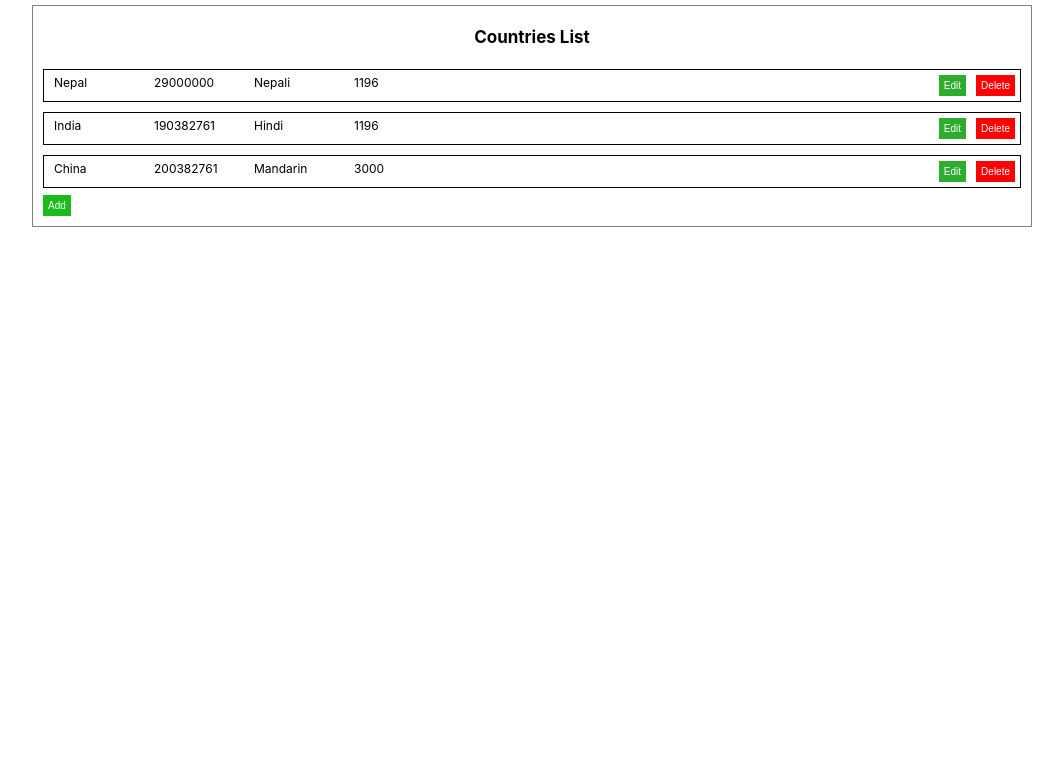
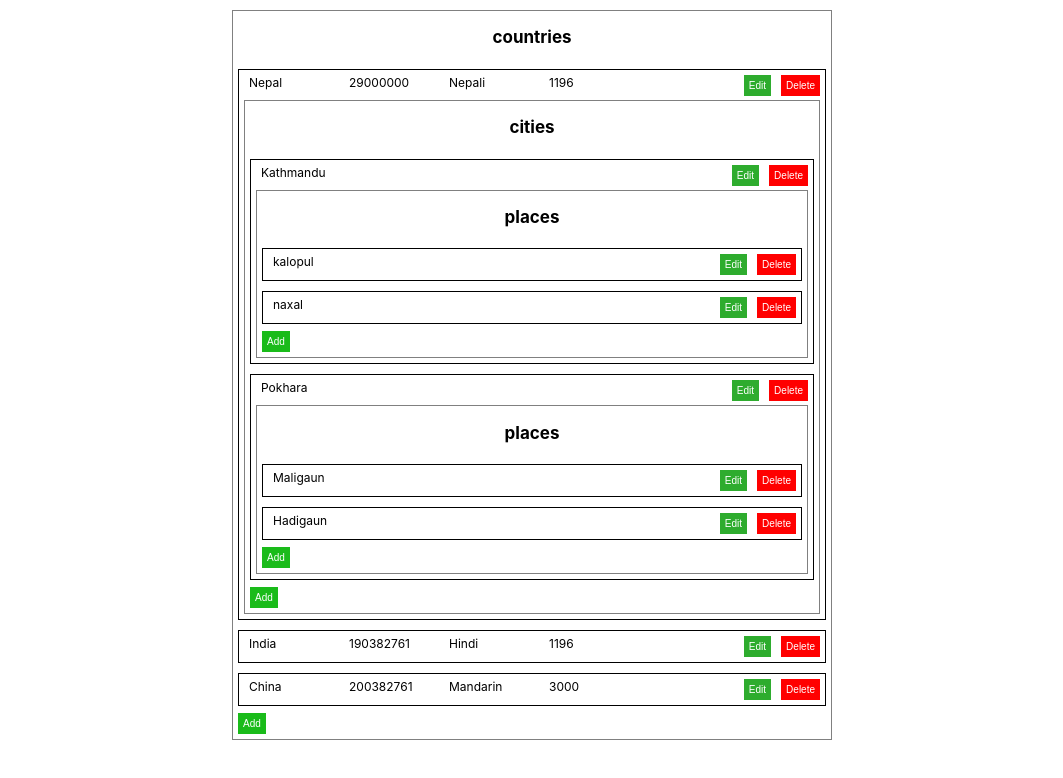
Before and after one commit to riwajp/countries-list, a React (Create React App) app: page / in a window 1280 px wide. Shown: the top 778 px of the page, without its empty margins (108-1171 px from the left). Built offline with nearby package versions, Linux system fonts and the light colour scheme.

Commit message:
Nested lists

```diff
--- a/src/App.css
+++ b/src/App.css
@@ -8,10 +8,10 @@
 .list-container{
   margin-left:auto;
   margin-right:auto;
-  width:100rem;
-  margin-top:0.5rem;
+  max-width:60rem;
+  margin-top:1rem;
   border: 1px solid gray;
-  padding:1rem;
+  padding:0.5rem;
 
 
 }
--- a/src/App.js
+++ b/src/App.js
@@ -9,6 +9,24 @@ function App() {
       population: 29000000,
       language: "Nepali",
       pci: 1196,
+      cities: [
+        {
+          key: 1,
+          value: "Kathmandu",
+          places: [
+            { key: 1, value: "kalopul" },
+            { key: 2, value: "naxal" },
+          ],
+        },
+        {
+          key: 2,
+          value: "Pokhara",
+          places: [
+            { key: 1, value: "Maligaun" },
+            { key: 2, value: "Hadigaun" },
+          ],
+        },
+      ],
     },
     {
       key: 2,
@@ -28,19 +46,29 @@ function App() {
   ];
 
   const [items, setItems] = useState(list_items);
-  const schema = [
-    { name: "value", type: "text" },
-    { name: "population", type: "number" },
-    { name: "language", type: "text" },
-    { name: "pci", type: "number" },
-  ];
+  const schema = {
+    countries: [
+      { name: "value", type: "text" },
+      { name: "population", type: "number" },
+      { name: "language", type: "text" },
+      { name: "pci", type: "number" },
+    ],
+    cities: [{ name: "value", type: "text" }],
+    places: [{ name: "value", type: "text" }],
+  };
+  const default_values = {
+    countries: list_items[0],
+    cities: list_items[0].cities[0],
+    places: list_items[0].cities[0].places[0],
+  };
   return (
     <div className="App">
       <List
-        title="Countries List"
+        title="countries"
         items={items}
         setItems={setItems}
         schema={schema}
+        default_values={default_values}
       />
     </div>
   );
--- a/src/components/FormInput.js
+++ b/src/components/FormInput.js
@@ -9,8 +9,7 @@ const FilterInput = forwardRef(
 
       options,
       controlled,
-      setControlledFilters,
-      controlled_filters,
+      handleChange,
       ...field
     },
     ref
@@ -19,12 +18,8 @@ const FilterInput = forwardRef(
     if (controlled) {
       controlled_props = {
         onChange: (e) => {
-          setControlledFilters({
-            ...controlled_filters,
-            [name]: e.target.value,
-          });
+          handleChange(name, e.target.value);
         },
-        value: controlled_filters[name] || "",
       };
     }
     switch (type) {
--- a/src/components/List.js
+++ b/src/components/List.js
@@ -1,14 +1,14 @@
 import ListItem from "./ListItem";
 import { useState } from "react";
 
-const List = ({ schema, title, items, setItems }) => {
+const List = ({ schema, title, items, setItems, default_values }) => {
   const [new_items_key, setNewItemsKey] = useState([]);
 
   const deleteItem = (item) =>
     setItems(items.filter((i) => i.key !== item.key));
 
   const saveItem = (item) => {
-    const items_temp = items;
+    const items_temp = [...items];
     const item_index = items.findIndex((i) => item.key == i.key);
     items_temp[item_index] = item;
     setNewItemsKey(new_items_key.filter((i) => i !== item.key));
@@ -19,16 +19,7 @@ const List = ({ schema, title, items, setItems }) => {
     const key = Math.random();
     setNewItemsKey([...new_items_key, key]);
 
-    setItems([
-      ...items,
-      {
-        key: key,
-        value: "Nepal",
-        population: 10000,
-        language: "Nepali",
-        pci: 1000,
-      },
-    ]);
+    setItems([...items, { ...default_values[title], key: key }]);
   };
 
   const render_items = items.map((item) => (
@@ -39,6 +30,8 @@ const List = ({ schema, title, items, setItems }) => {
       saveItem={saveItem}
       isNew={new_items_key.includes(item.key)}
       schema={schema}
+      title={title}
+      default_values={default_values}
     />
   ));
 
--- a/src/components/ListItem.js
+++ b/src/components/ListItem.js
@@ -1,12 +1,14 @@
 import { useState, useEffect, useMemo } from "react";
 import FormInput from "./FormInput";
+import List from "./List";
 const ListItem = ({
   item: item_props,
   deleteItem,
   saveItem,
   isNew,
-
+  default_values,
   schema,
+  title,
 }) => {
   const [item, setItem] = useState(item_props);
 
@@ -54,29 +56,43 @@ const ListItem = ({
     saveItem(item);
   }, [item]);
 
+  const keys = Object.keys(item).filter((k) => k !== "new" && k !== "key");
+  const array_keys = keys.filter((k) => Array.isArray(item[k]));
+  const other_keys = keys.filter((k) => !array_keys.includes(k));
+
   return (
-    <div className="list__item">
-      {Object.keys(item)
-        .filter((k) => k !== "new" && k !== "key") //do not display fields `key` and `new`
-        .map((key) => (
+    <div>
+      <div className="list__item">
+        {other_keys.map((key) => (
           <div className="list__item__key" key={key}>
             {edit_mode ? (
               <FormInput
                 name={key}
-                type={schema.find((s) => s.name == key)?.type}
+                type={schema[title].find((s) => s.name == key)?.type}
                 value={new_item ? new_item[key] : ""}
                 controlled
-                controlled_filters={new_item}
-                setControlledFilters={setNewItem}
+                handleChange={(key, value) =>
+                  setNewItem({ ...new_item, [key]: value })
+                }
               />
             ) : (
               item[key]
             )}
           </div>
+        ))}{" "}
+        {deleteBtn()}
+        {editBtn()}
+        {array_keys.map((key) => (
+          <List
+            key={key}
+            title={key}
+            items={item[key]}
+            setItems={(value) => setItem({ ...item, [key]: value })}
+            schema={schema}
+            default_values={default_values}
+          />
         ))}
-      {deleteBtn()}
-
-      {editBtn()}
+      </div>
     </div>
   );
 };
```
